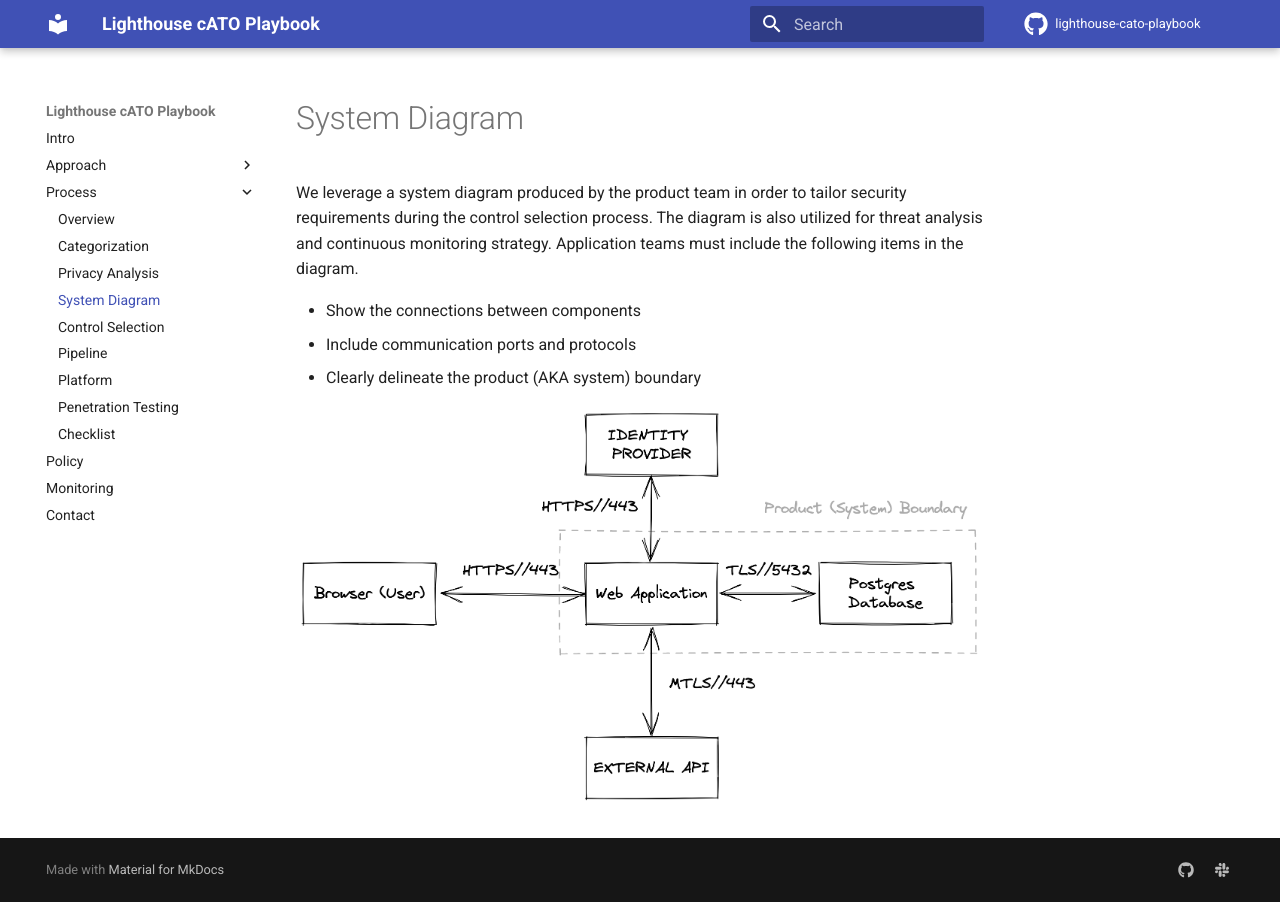
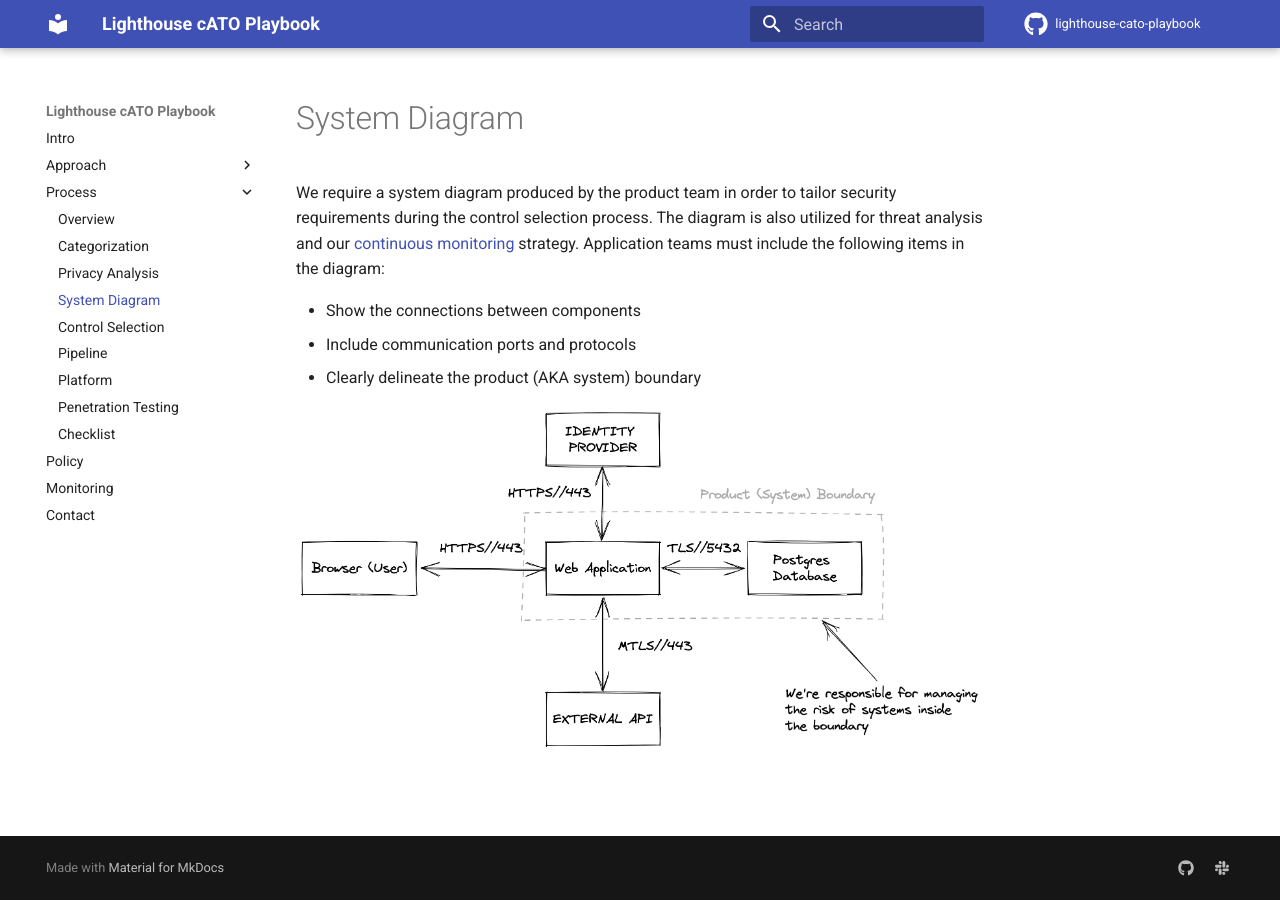
Before and after one commit to rise8-us/cato-playbook, an MkDocs documentation site: the page built from docs/diagram.md, in a window 1280 px wide. Built offline with MkDocs 1.6.1 and Material for MkDocs 9.7.7, drawn with Linux system fonts in a browser that asks for light colours; comment, search, counter and statistics services are not loaded.

Commit message:
Updated system diagram artifacts

```diff
--- a/docs/diagram.md
+++ b/docs/diagram.md
@@ -1,8 +1,8 @@
 # System Diagram
 
-We leverage a system diagram produced by the product team in order to tailor security requirements during the control
-selection process. The diagram is also utilized for threat analysis and continuous monitoring strategy. Application
-teams must include the following items in the diagram.
+We require a system diagram produced by the product team in order to tailor security requirements during the control
+selection process. The diagram is also utilized for threat analysis and our [continuous monitoring](monitoring.md)
+strategy. Application teams must include the following items in the diagram:
 
 - Show the connections between components
 - Include communication ports and protocols
```
Also changed, not shown: docs/images/systemDiagram.png, 1 other file.
